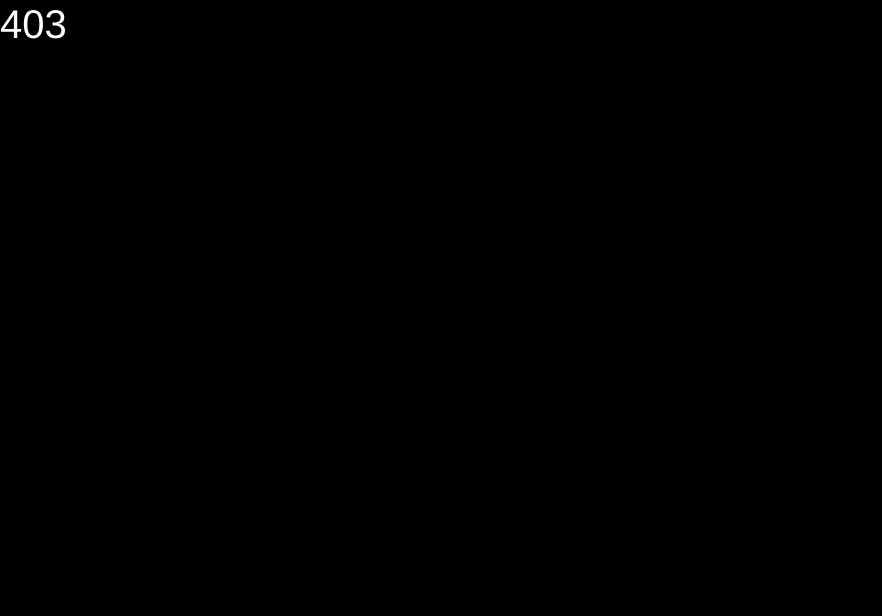
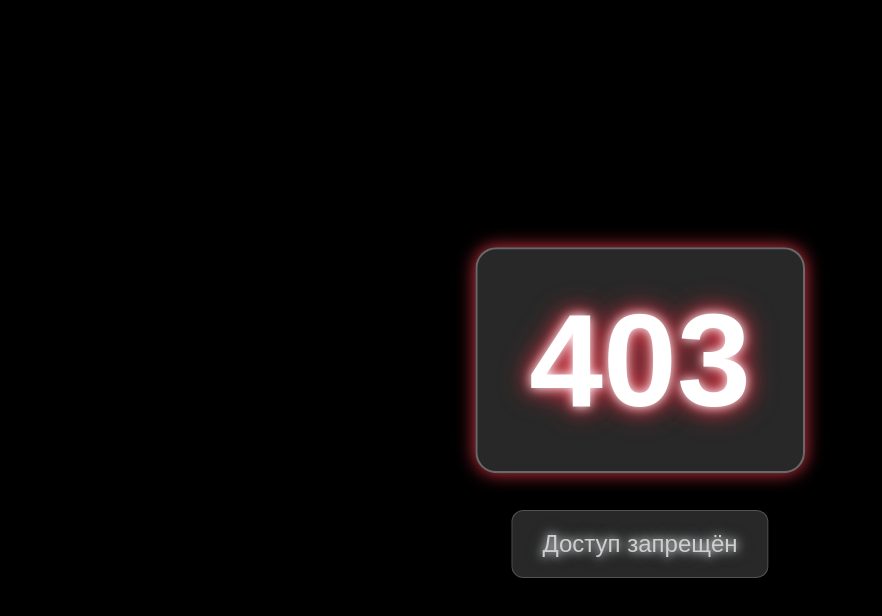
Before and after one commit to greg5320/RIP_frontend, a React (Vite) app: page /403 in a window 1280 px wide. Shown: the top 616 px of the page, without its empty margins (0-882 px from the left). Built offline with nearby package versions, Linux system fonts and the light colour scheme.

Commit message:
feature: add filters to mapPools and add popularity when completing mapPool

```diff
--- a/src/App.tsx
+++ b/src/App.tsx
@@ -1,4 +1,4 @@
-import { BrowserRouter, Route, Routes } from 'react-router-dom';
+import { BrowserRouter, Route, Routes, Navigate } from 'react-router-dom';
 import MapList from './pages/MapList';
 import MapDetails from './pages/MapDetails';
 import MainPage from './pages/MainPage';
@@ -11,31 +11,76 @@ import MapPoolDetail from './pages/MapPoolDetails';
 import MapPoolList from './pages/MapPoolList';
 import ProfilePage from './pages/Profile';
 import RegistrationPage from './pages/RegistrationPage';
-import { fetchUserProfile } from './store/userSlice';
+import { fetchCurrentUser } from './store/authSlice';
 import React, { useEffect } from 'react';
-import { useDispatch } from 'react-redux';
+import { useDispatch, useSelector } from 'react-redux';
 import { AppDispatch } from './store/index';
+import { RootState } from './store';
+
+const ProtectedRoute: React.FC<{ children: React.ReactNode; is_staff?: boolean }> = ({
+  children,
+  is_staff,
+}) => {
+  const isAuthenticated = useSelector((state: RootState) => state.auth.isAuthenticated);
+  const isStaff = useSelector((state: RootState) => state.auth.is_staff);
+
+  if (!isAuthenticated) {
+    return <Navigate to="/403" />;
+  }
+
+  if (is_staff && isStaff !== is_staff) {
+    return <Navigate to="/403" />;
+  }
+
+  return <>{children}</>;
+};
+
 const App: React.FC = () => {
   const dispatch: AppDispatch = useDispatch();
 
   useEffect(() => {
-    dispatch(fetchUserProfile());
+    dispatch(fetchCurrentUser());
   }, [dispatch]);
+
   return (
     <BrowserRouter basename="/">
       <Routes>
+        <Route path="/" element={<MainPage />} />
+        <Route path="/maps" element={<MapList />} />
         <Route path="/maps/:id" element={<MapDetails />} />
-        <Route path="/maps" element={<MapList />} />
-        <Route path="/" element={<MainPage />} />
         <Route path="/login" element={<AuthPage />} />
         <Route path="/register" element={<RegistrationPage />} />
-        <Route path="/profile" element={<ProfilePage />} />
-        <Route path="/maps/edit/:id" element={<EditMap />} />
-        <Route path="/maps/edit" element={<EditMapPage />} />
+        <Route path="/map_pools" element={<MapPoolList />} />
+        <Route path="/map_pools/:id" element={<MapPoolDetail />} />
         <Route path="/404" element={<Page404 />} />
         <Route path="/403" element={<Page403 />} />
-        <Route path="/map_pools" element={<MapPoolList />} />
-        <Route path="/map_pools/:id" element={<MapPoolDetail />} />
+
+        <Route
+          path="/profile"
+          element={
+            <ProtectedRoute>
+              <ProfilePage />
+            </ProtectedRoute>
+          }
+        />
+        <Route
+          path="/maps/edit"
+          element={
+            <ProtectedRoute is_staff={true}>
+              <EditMapPage />
+            </ProtectedRoute>
+          }
+        />
+        <Route
+          path="/maps/edit/:id"
+          element={
+            <ProtectedRoute is_staff={true}>
+              <EditMap />
+            </ProtectedRoute>
+          }
+        />
+
+        <Route path="*" element={<Navigate to="/404" />} />
       </Routes>
     </BrowserRouter>
   );
--- a/src/pages/403.tsx
+++ b/src/pages/403.tsx
@@ -1,9 +1,11 @@
 import React from 'react';
+import './styles/400errors.css';
 
 const Page403: React.FC = () => {
     return (
-        <div>
-            <h1>403</h1>
+        <div className="error-page">
+            <h1 className="error-code">403</h1>
+            <p className="error-message">Доступ запрещён</p>
         </div>
     );
 };
--- a/src/pages/404.tsx
+++ b/src/pages/404.tsx
@@ -1,9 +1,11 @@
 import React from 'react';
+import './styles/400errors.css';
 
 const Page404: React.FC = () => {
     return (
-        <div>
-            <h1>404</h1>
+        <div className="error-page">
+            <h1 className="error-code">404</h1>
+            <p className="error-message">Страница не найдена</p>
         </div>
     );
 };
--- a/src/pages/MapPoolDetails.tsx
+++ b/src/pages/MapPoolDetails.tsx
@@ -2,14 +2,14 @@ import React, { useEffect, useState } from 'react';
 import { useParams } from 'react-router-dom';
 import { Container, Row, Col, Image, Button, Form } from 'react-bootstrap';
 import 'bootstrap/dist/css/bootstrap.min.css';
-import './styles/MapPoolList.css';
+import './styles/MapPoolDetails.css';
 import axiosInstance from '../modules/axios';
 import Header from '../components/Header';
 import { BreadCrumbs } from '../components/BreadCrumbs';
 import { Map } from '../modules/mapApi';
 import { DragDropContext, Droppable, Draggable } from 'react-beautiful-dnd';
 import { AppDispatch } from '../store';
-import { useDispatch,useSelector } from 'react-redux';
+import { useDispatch, useSelector } from 'react-redux';
 import { setAuthenticated } from '../store/authSlice';
 import { fetchCurrentUser } from '../store/authSlice';
 import { RootState } from '../store';
@@ -38,7 +38,7 @@ const MapPoolDetails: React.FC = () => {
   const [playerLogin, setPlayerLogin] = useState<string>('');
   const dispatch = useDispatch<AppDispatch>();
   const isAuthenticated = useSelector((state: RootState) => state.auth.isAuthenticated);
-  // const isStaff = useSelector((state: RootState) => state.auth.is_staff);
+
   const fetchMapPool = async () => {
     try {
       const response = await axiosInstance.get(`/api/map_pools/${id}/`, { withCredentials: true });
@@ -65,7 +65,7 @@ const MapPoolDetails: React.FC = () => {
     };
 
     checkAuth();
-  }, [isAuthenticated, dispatch,id]);
+  }, [isAuthenticated, dispatch, id]);
 
   const deleteMapFromDraft = async (mapId: number) => {
     try {
@@ -175,6 +175,12 @@ const MapPoolDetails: React.FC = () => {
       <Container>
         <h3>Заявка №{mapPool.id}</h3>
         {successMessage && <p className="text-success">{successMessage}</p>}
+
+        {mapPool.status === 'completed' && mapPool.popularity !== null && (
+          <div className="popularity-info">
+            <h5>Популярность: {mapPool.popularity}</h5>
+          </div>
+        )}
 
         {mapPool.status === 'draft' && (
           <>
@@ -287,6 +293,4 @@ const MapPoolDetails: React.FC = () => {
   );
 };
 
-
-
 export default MapPoolDetails;
--- /dev/null
+++ b/src/pages/styles/400errors.css
@@ -0,0 +1,72 @@
+.error-page {
+    position: relative;
+    width: 100%;
+    height: 100vh;
+    display: flex;
+    justify-content: center;
+    align-items: center;
+    background: black;
+    font-family: Arial, sans-serif;
+    overflow: hidden;
+}
+
+.error-code {
+    position: absolute;
+    top: 45%;
+    left: 50%;
+    transform: translate(-50%, -50%);
+    text-align: center;
+    font-size: 8rem;
+    font-weight: bold;
+    color: #ffffff;
+    text-shadow: 0 0 10px #ffffff, 0 0 20px #dc3545, 0 0 30px #dc3545;
+    background: rgba(50, 50, 50, 0.8);
+    padding: 30px 50px;
+    border: 2px solid rgba(255, 255, 255, 0.3);
+    border-radius: 20px;
+    z-index: 2;
+    animation: pulse 1.5s infinite ease-in-out, fadeIn 1s ease-out;
+}
+
+.error-message {
+    position: absolute;
+    top: 60%;
+    left: 50%;
+    transform: translate(-50%, -50%);
+    margin-top: 5%;
+    text-align: center;
+    font-size: 1.5rem;
+    color: #cfcfcf;
+    text-shadow: 0 0 10px #ffffff, 0 0 15px #6c757d;
+    background: rgba(50, 50, 50, 0.8);
+    padding: 15px 30px;
+    border: 1px solid rgba(255, 255, 255, 0.2);
+    border-radius: 12px;
+    animation: fadeIn 1.5s ease-out;
+}
+
+@keyframes pulse {
+    0% {
+        transform: translate(-50%, -50%) scale(1);
+        box-shadow: 0 0 10px #dc3545;
+    }
+    50% {
+        transform: translate(-50%, -50%) scale(1.05);
+        box-shadow: 0 0 20px #dc3545;
+    }
+    100% {
+        transform: translate(-50%, -50%) scale(1);
+        box-shadow: 0 0 10px #dc3545;
+    }
+}
+
+@keyframes fadeIn {
+    from {
+        opacity: 0;
+        transform: translate(-50%, -40%) scale(0.8);
+    }
+    to {
+        opacity: 1;
+        transform: translate(-50%, -50%) scale(1);
+    }
+}
--- a/src/pages/styles/EditMap.css
+++ b/src/pages/styles/EditMap.css
@@ -1,5 +1,3 @@
-/* styles/EditMap.css */
-
 .edit-map {
     margin-top: 30px;
     color: #ffffff;
@@ -115,3 +113,9 @@
   border: 1px solid #ccc;
   border-radius: 8px;
 }
+
+
+.required {
+    color: #dc3545;
+    font-weight: bold;
+}
--- a/src/store/filterSlice.ts
+++ b/src/store/filterSlice.ts
@@ -1,16 +1,17 @@
-// store/filterSlice.ts
 import { createSlice, PayloadAction } from '@reduxjs/toolkit';
 
 interface FilterState {
   status: string;
   startDate: string | null;
   endDate: string | null;
+  creator: string | null;
 }
 
 const initialState: FilterState = {
   status: '',
   startDate: null,
   endDate: null,
+  creator: null,
 };
 
 const filterSlice = createSlice({
@@ -21,11 +22,13 @@ const filterSlice = createSlice({
       state.status = action.payload.status;
       state.startDate = action.payload.startDate;
       state.endDate = action.payload.endDate;
+      state.creator = action.payload.creator;
     },
     resetFilters: (state) => {
       state.status = '';
       state.startDate = null;
       state.endDate = null;
+      state.creator = null;
     },
   },
 });
```
Also changed, not shown: src/pages/EditMapPage.tsx (+8 -6 lines), src/pages/MapPoolList.tsx (+80 -8 lines), src/pages/styles/MapPoolDetails.css (added).
